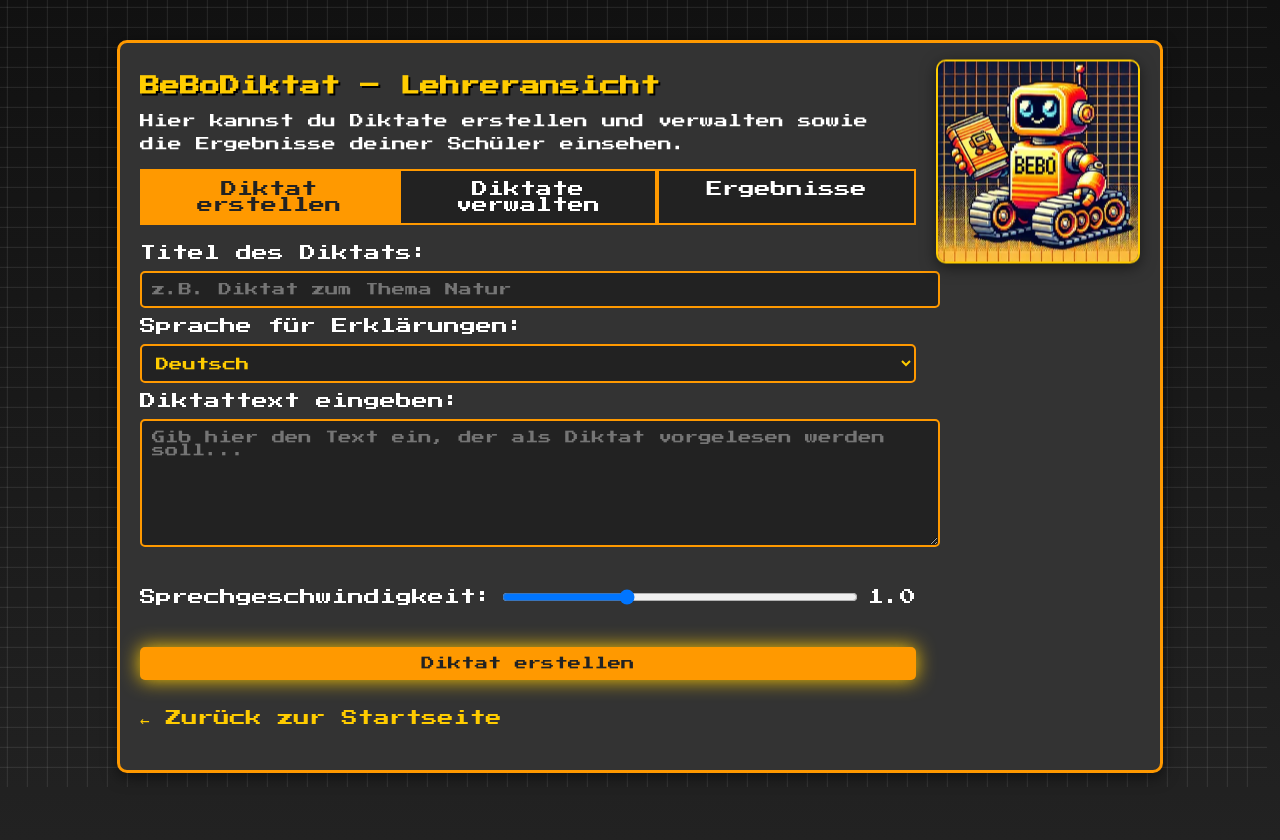
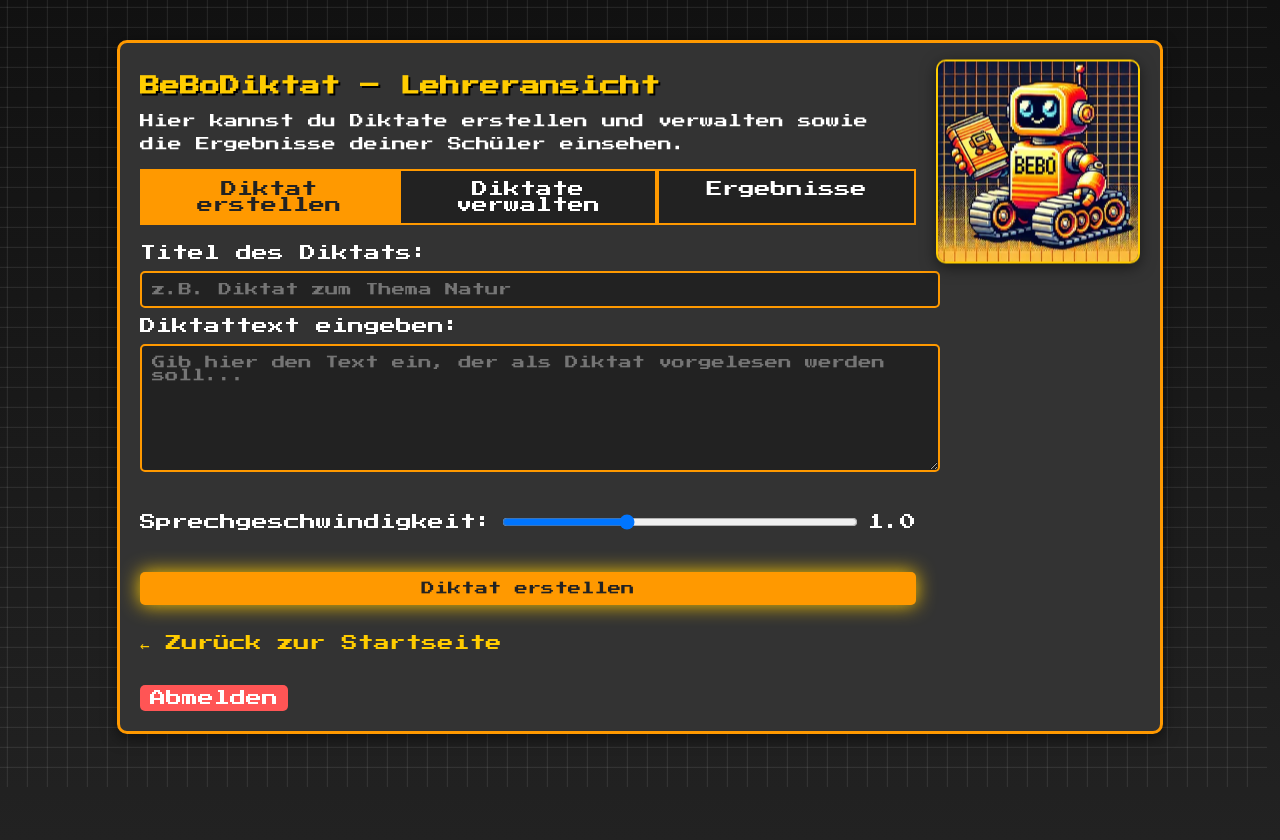
Before and after one commit to BeneficialB/BeBo2, a Flask app: page /lehrer in a window 1280 px wide. Run offline with Flask 3, Linux system fonts and the light colour scheme; the visitor is signed in with stand-in values (Sample User, id 1).

Commit message:
Update lehrer.html

```diff
--- a/templates/lehrer.html
+++ b/templates/lehrer.html
@@ -171,6 +171,7 @@
             border: 2px solid #ff9900;
             cursor: pointer;
             transition: all 0.3s;
+            position: relative;
         }
 
         .dictation-item:hover {
@@ -193,6 +194,24 @@
             color: #999999;
             font-size: 12px;
             margin-top: 5px;
+        }
+
+        .delete-button {
+            position: absolute;
+            top: 10px;
+            right: 10px;
+            background-color: #ff5555;
+            color: white;
+            border: none;
+            width: auto;
+            padding: 5px 10px;
+            border-radius: 3px;
+            font-size: 10px;
+            animation: none;
+        }
+
+        .delete-button:hover {
+            background-color: #ff3333;
         }
 
         .info-box {
@@ -293,6 +312,21 @@
             margin-top: 20px;
         }
 
+        .logout-button {
+            background-color: #ff5555;
+            color: white;
+            padding: 5px 10px;
+            border-radius: 5px;
+            text-decoration: none;
+            display: inline-block;
+            margin-top: 10px;
+            animation: none;
+        }
+
+        .logout-button:hover {
+            background-color: #ff3333;
+        }
+
         @media (max-width: 768px) {
             .container {
                 flex-direction: column;
@@ -326,23 +360,6 @@
                 <form id="diktat-form">
                     <label for="title">Titel des Diktats:</label>
                     <input type="text" id="title" name="title" required placeholder="z.B. Diktat zum Thema Natur">
-
-                    <label for="language">Sprache für Erklärungen:</label>
-                    <select id="language" name="language" required>
-                        <option value="Deutsch">Deutsch</option>
-                        <option value="Englisch">Englisch</option>
-                        <option value="Russisch">Russisch</option>
-                        <option value="Spanisch">Spanisch</option>
-                        <option value="Arabisch">Arabisch</option>
-                        <option value="Französisch">Französisch</option>
-                        <option value="Portugiesisch">Portugiesisch</option>
-                        <option value="Persisch">Persisch</option>
-                        <option value="Ukrainisch">Ukrainisch</option>
-                        <option value="Georgisch">Georgisch</option>
-                        <option value="Armenisch">Armenisch</option>
-                        <option value="Albanisch">Albanisch</option>
-                        <option value="Polnisch">Polnisch</option>
-                    </select>
 
                     <label for="text">Diktattext eingeben:</label>
                     <textarea id="text" name="text" rows="8" required placeholder="Gib hier den Text ein, der als Diktat vorgelesen werden soll..."></textarea>
@@ -382,7 +399,6 @@
                     <p><strong>Titel:</strong> <span id="detail-title"></span></p>
                     <p><strong>ID:</strong> <span id="detail-id"></span></p>
                     <p><strong>Erstellt am:</strong> <span id="detail-date"></span></p>
-                    <p><strong>Sprache:</strong> <span id="detail-language"></span></p>
                     <p><strong>Text:</strong></p>
                     <pre id="detail-text"></pre>
 
@@ -417,8 +433,11 @@
                 <button id="export-results" class="export-button">Ergebnisse exportieren (CSV)</button>
             </div>
 
-            <!-- Link zurück zur Startseite -->
-            <a href="/" class="home-link">← Zurück zur Startseite</a>
+            <!-- Link zurück zur Startseite und Logout -->
+            <div>
+                <a href="/" class="home-link">← Zurück zur Startseite</a>
+                <a href="/lehrer/logout" class="logout-button">Abmelden</a>
+            </div>
         </div>
 
         <!-- Rechter Bereich mit Bild -->
@@ -442,7 +461,6 @@
         const detailTitle = document.getElementById('detail-title');
         const detailId = document.getElementById('detail-id');
         const detailDate = document.getElementById('detail-date');
-        const detailLanguage = document.getElementById('detail-language');
         const detailText = document.getElementById('detail-text');
         const testPlaybackButton = document.getElementById('test-playback');
         const backToListButton = document.getElementById('back-to-list');
@@ -547,17 +565,58 @@
                         <span class="dictation-id">${dictation.id}</span>
                         <span class="dictation-title">${dictation.title}</span>
                         <span class="dictation-date">Erstellt: ${formatDate(dictation.created_at)}</span>
+                        <button class="delete-button" data-id="${dictation.id}">Löschen</button>
                     `;
 
                     // Klick-Event für Details
-                    li.addEventListener('click', () => loadDictationDetails(dictation.id));
+                    li.addEventListener('click', function(e) {
+                        // Verhindern, dass der Klick auf den Löschbutton das Diktat öffnet
+                        if (e.target.classList.contains('delete-button')) {
+                            e.stopPropagation();
+                            return;
+                        }
+                        loadDictationDetails(dictation.id);
+                    });
 
                     dictationList.appendChild(li);
+                });
+
+                // Event-Listener für Löschbuttons hinzufügen
+                document.querySelectorAll('.delete-button').forEach(button => {
+                    button.addEventListener('click', function(e) {
+                        e.stopPropagation(); // Verhindert, dass der Klick das Diktat öffnet
+                        const dictationId = this.getAttribute('data-id');
+                        if (confirm(`Bist du sicher, dass du das Diktat "${dictationId}" löschen möchtest?`)) {
+                            deleteDictation(dictationId);
+                        }
+                    });
                 });
 
             } catch (error) {
                 console.error('Fehler beim Laden der Diktate:', error);
                 dictationList.innerHTML = '<li class="dictation-item">Fehler beim Laden der Diktate</li>';
+            }
+        }
+
+        // Diktat löschen
+        async function deleteDictation(dictationId) {
+            try {
+                const response = await fetch(`/delete_dictation/${dictationId}`, {
+                    method: 'POST'
+                });
+
+                const data = await response.json();
+
+                if (!data.success) {
+                    throw new Error(data.error || 'Fehler beim Löschen des Diktats');
+                }
+
+                // Liste aktualisieren
+                loadDictations();
+
+            } catch (error) {
+                console.error('Fehler beim Löschen des Diktats:', error);
+                alert(`Fehler beim Löschen des Diktats: ${error.message}`);
             }
         }
 
@@ -571,7 +630,6 @@
                 detailTitle.textContent = dictation.title;
                 detailId.textContent = dictation.id;
                 detailDate.textContent = formatDate(dictation.created_at);
-                detailLanguage.textContent = dictation.language;
                 detailText.textContent = dictation.text;
 
                 // UI aktualisieren
```
